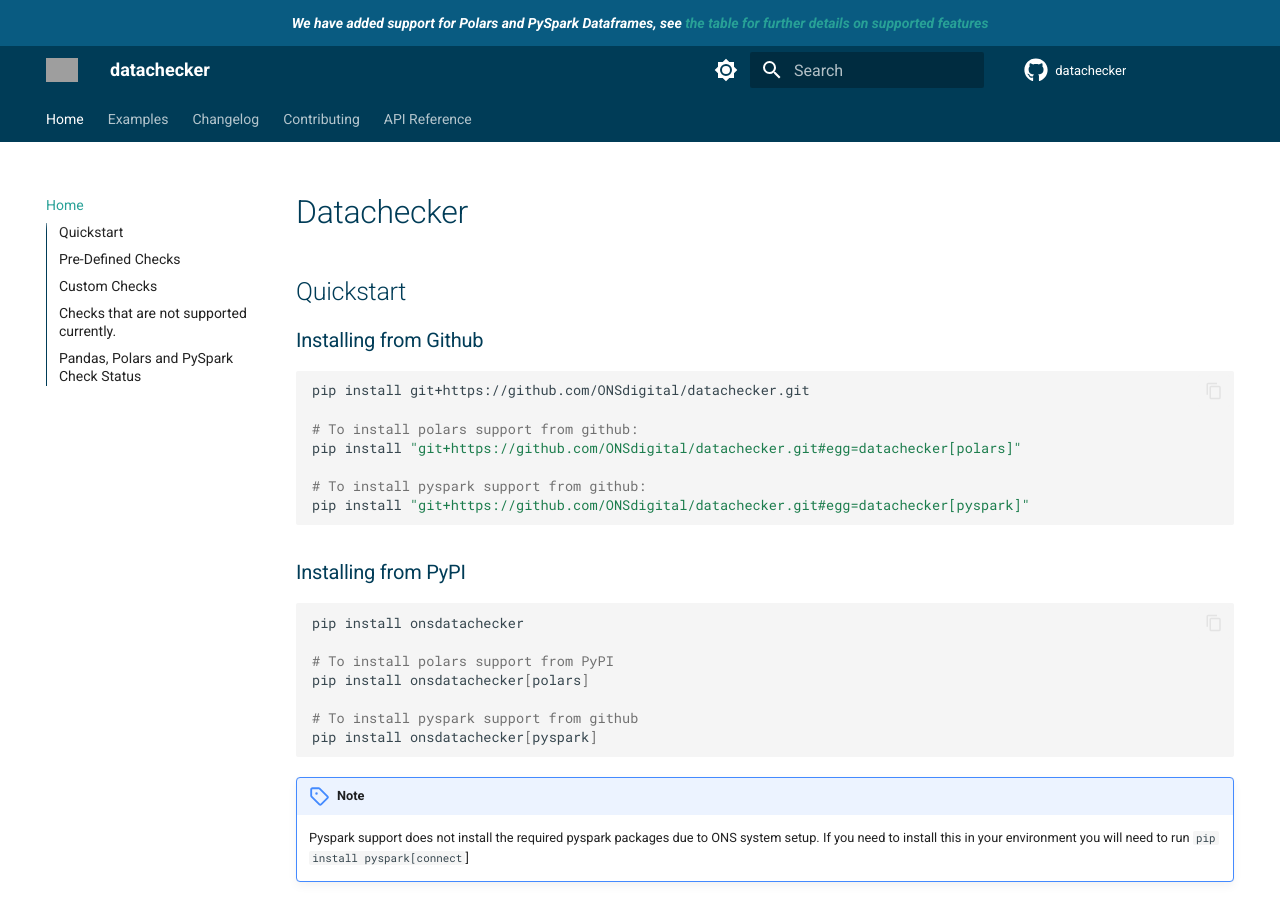
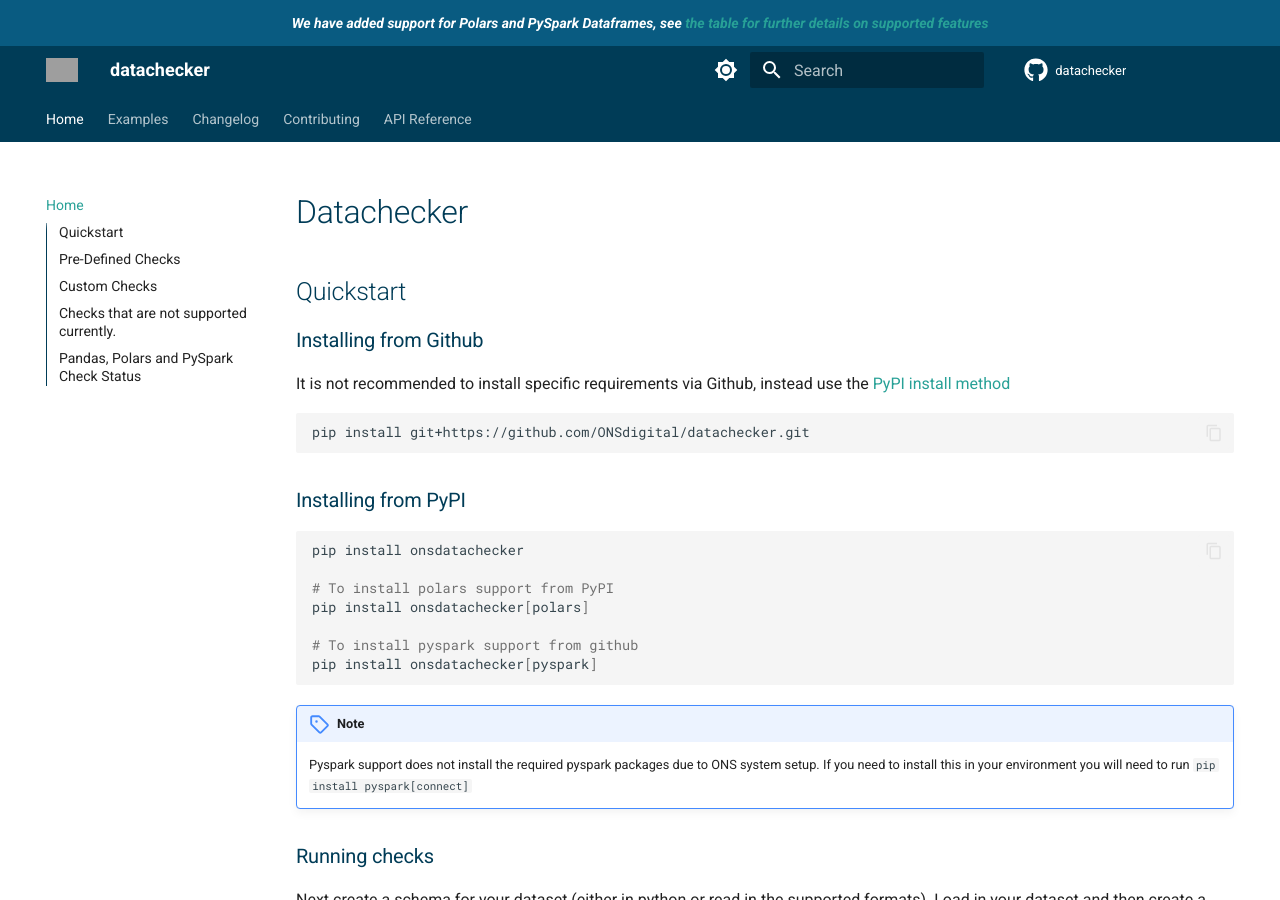
Before and after one commit to ONSdigital/datachecker, an MkDocs documentation site: the page built from docs/index.md, in a window 1280 px wide and 900 px high. Built offline with MkDocs 1.6.1 and Material for MkDocs 9.7.7, drawn with Linux system fonts in a browser that asks for light colours; comment, search, counter and statistics services are not loaded; grey boxes are pictures that could not be loaded.

Commit message:
update install guidance

````diff
--- a/docs/index.md
+++ b/docs/index.md
@@ -2,15 +2,9 @@
 
 ## Quickstart
 ### Installing from Github
-
+It is not recommended to install specific requirements via Github, instead use the [PyPI install method](#Installing-from-PyPI)
 ```Bash
 pip install git+https://github.com/ONSdigital/datachecker.git
-
-# To install polars support from github:
-pip install "git+https://github.com/ONSdigital/datachecker.git#egg=datachecker[polars]"
-
-# To install pyspark support from github:
-pip install "git+https://github.com/ONSdigital/datachecker.git#egg=datachecker[pyspark]"
 ```
 ### Installing from PyPI
 
@@ -24,7 +18,7 @@
 pip install onsdatachecker[pyspark]
 ```
 !!! note
-    Pyspark support does not install the required pyspark packages due to ONS system setup. If you need to install this in your environment you will need to run `pip install pyspark[connect`]
+    Pyspark support does not install the required pyspark packages due to ONS system setup. If you need to install this in your environment you will need to run `pip install pyspark[connect]`
 
 ### Running checks
 
````
Also changed, not shown: README.md (+3 -10 lines).
